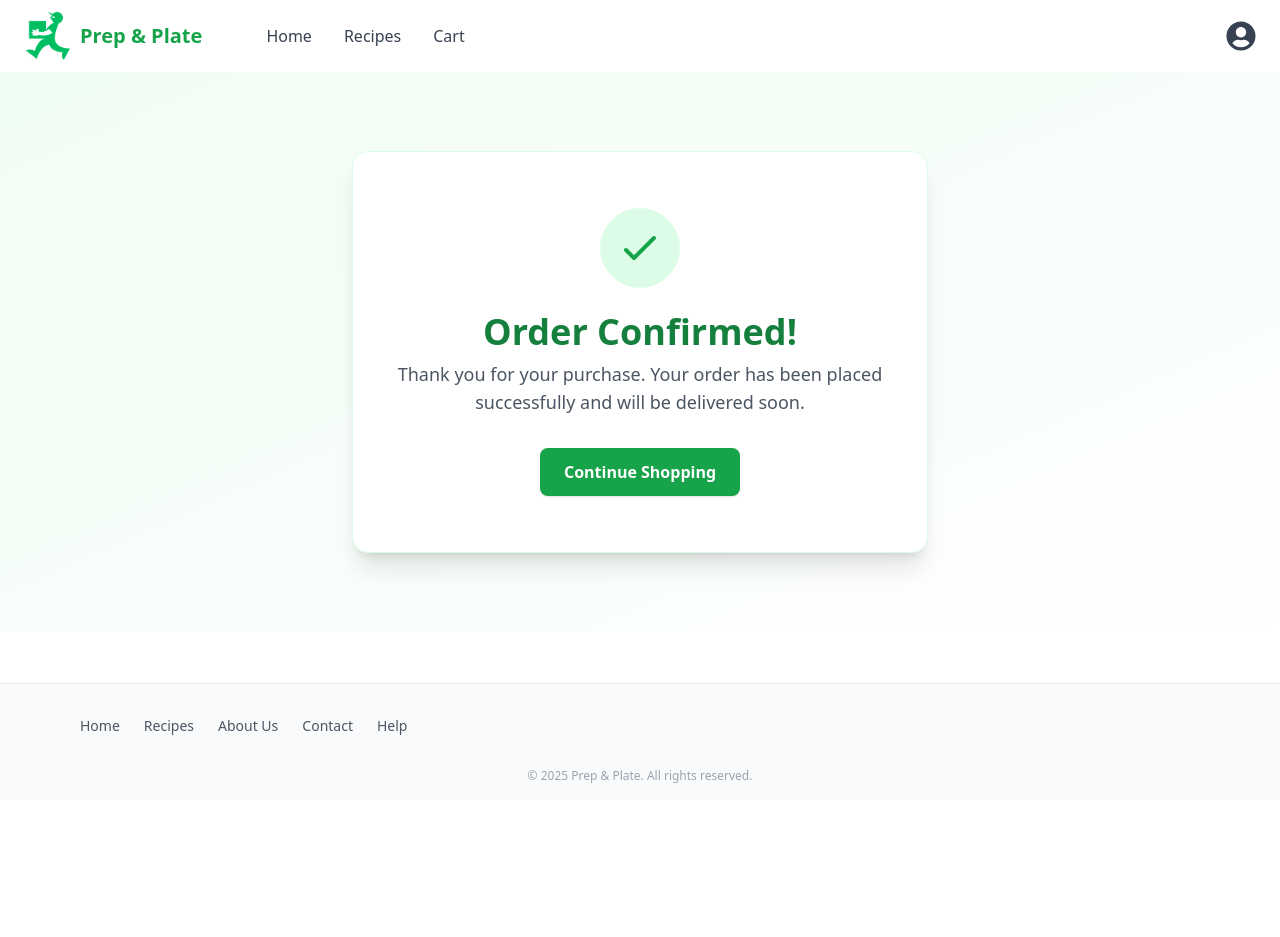
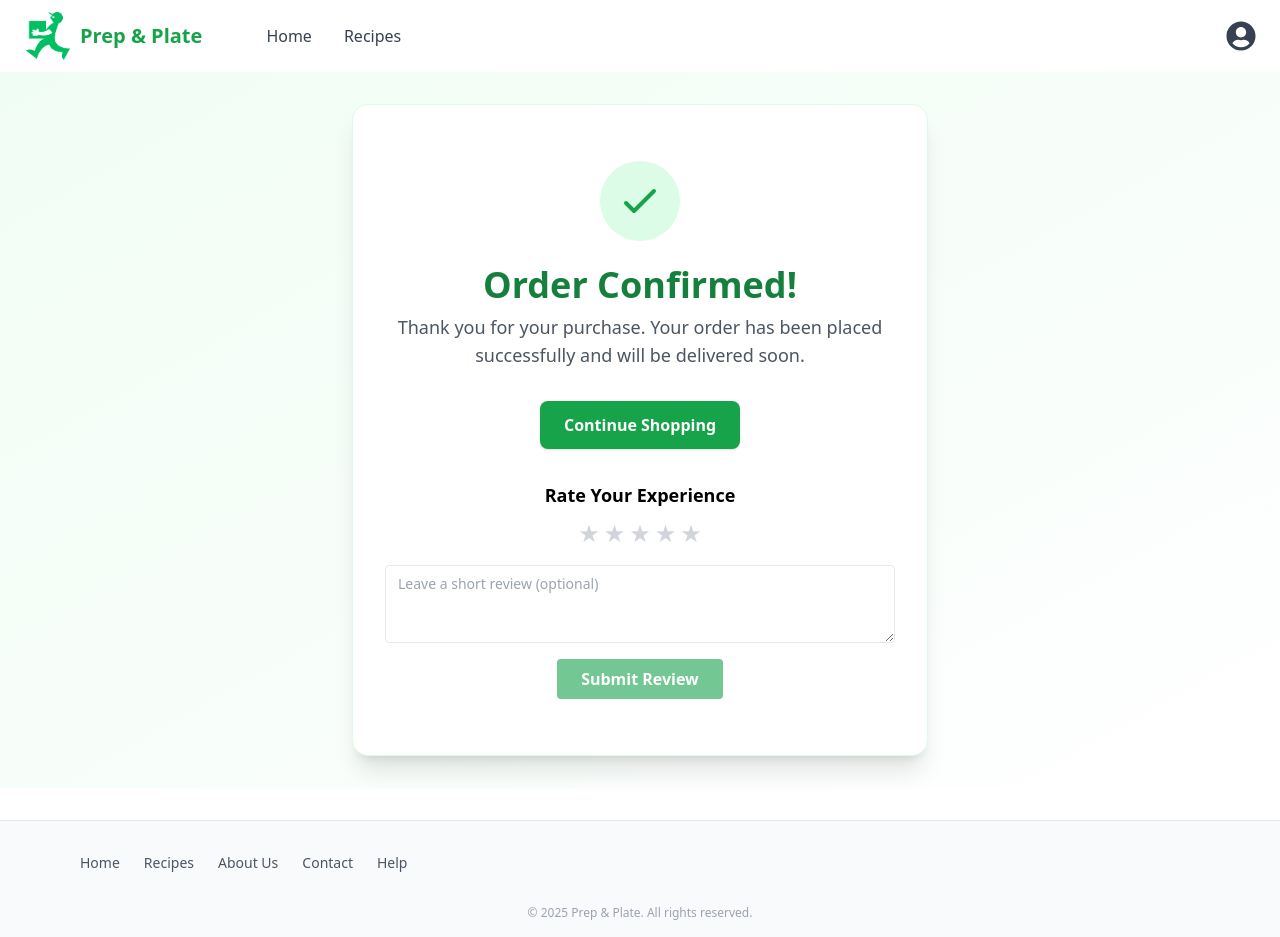
Before and after one commit to siyatadumjan/prep-and-plate, a React (Vite) app in the folder Prep_Plate_Frontend/: page /order-confirmation in a window 1280 px wide. Before the commit the page ends 800 px from the top, so only its background shows below. Built offline with nearby package versions, Linux system fonts and the light colour scheme.

Commit message:
orderconfirmation

```diff
--- a/Prep_Plate_Frontend/src/components/Navbar.jsx
+++ b/Prep_Plate_Frontend/src/components/Navbar.jsx
@@ -48,7 +48,7 @@ const Navbar = () => {
         </Link>
         <Link to="/" className="text-gray-700 hover:text-green-600">Home</Link>
         <Link to="/recipes" className="text-gray-700 hover:text-green-600">Recipes</Link>
-        <Link to="/cart" className="text-gray-700 hover:text-green-600">Cart</Link>
+        {user && <Link to="/cart" className="text-gray-700 hover:text-green-600">Cart</Link>}
       </div>
       <div className="flex items-center gap-4 relative">
         <button
--- a/Prep_Plate_Frontend/src/pages/Checkout.jsx
+++ b/Prep_Plate_Frontend/src/pages/Checkout.jsx
@@ -35,6 +35,10 @@ const Checkout = () => {
             <input type="radio" name="payment" value="Khalti" checked={payment === "Khalti"} onChange={() => setPayment("Khalti")} className="accent-green-600" />
             <span>Khalti</span>
           </label>
+          <label className="flex items-center gap-3 p-3 border rounded-lg hover:bg-gray-50 cursor-pointer">
+            <input type="radio" name="payment" value="Cash on Delivery" checked={payment === "Cash on Delivery"} onChange={() => setPayment("Cash on Delivery")} className="accent-green-600" />
+            <span>Cash on Delivery</span>
+          </label>
         </div>
 
         <div className="border-t pt-4">
@@ -47,13 +51,15 @@ const Checkout = () => {
               onChange={e => setAddress(e.target.value)}
               required
             />
+            <div className="relative">
+              <span className="absolute left-3 top-1/2 -translate-y-1/2 text-gray-500 select-none">+977</span>
               <input
                 type="tel"
-              className="w-full border rounded px-3 py-2 text-gray-700 focus:outline-none focus:ring-2 focus:ring-green-500 text-sm sm:text-base"
+                className="w-full border rounded pl-14 pr-3 py-2 text-gray-700 focus:outline-none focus:ring-2 focus:ring-green-500 text-sm sm:text-base"
                 placeholder="Enter your phone number"
                 value={phone}
                 onChange={e => {
-                const value = e.target.value;
+                  const value = e.target.value.replace(/[^0-9]/g, '');
                   setPhone(value);
                   // Validate Nepali phone number: 10 digits, starts with 98, 97, or 96
                   if (!/^9[876]\d{8}$/.test(value)) {
@@ -62,8 +68,10 @@ const Checkout = () => {
                     setPhoneError("");
                   }
                 }}
+                maxLength={10}
                 required
               />
+            </div>
             {phoneError && <div className="text-red-500 text-sm mt-1">{phoneError}</div>}
         </div>
 
--- a/Prep_Plate_Frontend/src/pages/OrderConfirmation.jsx
+++ b/Prep_Plate_Frontend/src/pages/OrderConfirmation.jsx
@@ -1,7 +1,18 @@
-import React from "react";
+import React, { useState } from "react";
 import { Link } from "react-router-dom";
 
-const OrderConfirmation = () => (
+const OrderConfirmation = () => {
+  const [rating, setRating] = useState(0);
+  const [hover, setHover] = useState(0);
+  const [review, setReview] = useState("");
+  const [submitted, setSubmitted] = useState(false);
+
+  const handleSubmit = (e) => {
+    e.preventDefault();
+    setSubmitted(true);
+  };
+
+  return (
     <div className="flex flex-col items-center justify-center min-h-[70vh] py-8 px-2 sm:px-4 bg-gradient-to-br from-green-50 to-white">
       <div className="bg-white rounded-2xl shadow-xl w-full max-w-md sm:max-w-lg md:max-w-xl flex flex-col items-center justify-center py-10 sm:py-14 px-4 sm:px-8 border border-green-100">
         <div className="flex items-center justify-center w-16 h-16 sm:w-20 sm:h-20 rounded-full bg-green-100 mb-4 sm:mb-6">
@@ -12,8 +23,41 @@ const OrderConfirmation = () => (
         <h1 className="text-2xl sm:text-3xl md:text-4xl font-extrabold mb-2 text-center text-green-700">Order Confirmed!</h1>
         <p className="text-base sm:text-lg text-gray-600 text-center mb-4 sm:mb-6">Thank you for your purchase. Your order has been placed successfully and will be delivered soon.</p>
         <Link to="/recipes" className="mt-2 px-4 py-2 sm:px-6 sm:py-3 bg-green-600 text-white rounded-lg font-semibold shadow hover:bg-green-700 transition w-full sm:w-auto text-center">Continue Shopping</Link>
+        {/* Review Section */}
+        <div className="mt-8 w-full">
+          <h2 className="text-lg font-semibold mb-2 text-center">Rate Your Experience</h2>
+          {submitted ? (
+            <div className="text-green-600 text-center font-medium py-4">Thank you for your feedback!</div>
+          ) : (
+            <form onSubmit={handleSubmit} className="flex flex-col items-center gap-4">
+              <div className="flex gap-1 text-2xl">
+                {[1,2,3,4,5].map(star => (
+                  <button
+                    type="button"
+                    key={star}
+                    className={star <= (hover || rating) ? "text-yellow-400" : "text-gray-300"}
+                    onClick={() => setRating(star)}
+                    onMouseEnter={() => setHover(star)}
+                    onMouseLeave={() => setHover(0)}
+                    aria-label={`Rate ${star} star${star > 1 ? 's' : ''}`}
+                  >★</button>
+                ))}
+              </div>
+              <textarea
+                className="w-full border rounded px-3 py-2 text-gray-700 focus:outline-none focus:ring-2 focus:ring-green-500 text-sm"
+                placeholder="Leave a short review (optional)"
+                value={review}
+                onChange={e => setReview(e.target.value)}
+                rows={3}
+                maxLength={200}
+              />
+              <button type="submit" className="bg-green-600 text-white px-6 py-2 rounded font-semibold hover:bg-green-700 transition disabled:opacity-60" disabled={rating === 0}>Submit Review</button>
+            </form>
+          )}
+        </div>
       </div>
     </div>
   );
+};
 
 export default OrderConfirmation;
--- a/Prep_Plate_Frontend/src/pages/RecipeDetails.jsx
+++ b/Prep_Plate_Frontend/src/pages/RecipeDetails.jsx
@@ -388,8 +388,15 @@ const RecipeDetails = () => {
   const [servings, setServings] = useState(recipe.servings);
   const [checked, setChecked] = useState(Array(recipe.ingredients.length).fill(false));
   const [orderWarning, setOrderWarning] = useState("");
+  const [showLoginModal, setShowLoginModal] = useState(false);
+
+  const user = localStorage.getItem('prep_plate_user');
 
   const handleOrder = () => {
+    if (!user) {
+      setShowLoginModal(true);
+      return;
+    }
     if (!checked.some(Boolean)) {
       setOrderWarning("Please select at least one ingredient to order.");
       return;
@@ -434,15 +441,20 @@ const RecipeDetails = () => {
           <button onClick={handleOrder} className="bg-green-600 text-white px-6 py-2 rounded font-semibold hover:bg-green-700 mb-6 w-full sm:w-auto" disabled={!checked.some(Boolean)}>Order Ingredients</button>
           <div className="bg-gray-50 rounded-lg p-4 mb-4">
             <h2 className="font-semibold mb-2">Ingredients</h2>
-            <div className="text-xs text-gray-500 mb-2">Please tick at least one ingredient below to enable ordering.</div>
+            <div className="font-semibold text-green-700 mb-4 text-base sm:text-lg">Tick ingredients below to enable ordering.</div>
             <ul className="space-y-1">
               {adjustedIngredients.map((ing, i) => (
                 <li key={i} className="flex items-center gap-2">
-                  <input type="checkbox" className="accent-green-600" checked={checked[i]} onChange={e => {
-                    const arr = [...checked];
-                    arr[i] = e.target.checked;
-                    setChecked(arr);
-                  }} />
+                  <input
+                    type="checkbox"
+                    className="accent-green-600"
+                    checked={checked[i]}
+                    onChange={e => {
+                      const arr = [...checked];
+                      arr[i] = e.target.checked;
+                      setChecked(arr);
+                    }}
+                  />
                   <span>{ing.qty} {ing.unit} {ing.name}</span>
                 </li>
               ))}
@@ -466,6 +478,29 @@ const RecipeDetails = () => {
           ))}
         </ol>
       </div>
+      {/* Login Modal */}
+      {showLoginModal && (
+        <div className="fixed inset-0 bg-black bg-opacity-40 flex items-center justify-center z-50">
+          <div className="bg-white rounded-lg shadow-lg p-8 max-w-sm w-full text-center">
+            <h2 className="text-xl font-bold mb-4 text-green-700">You need to sign up or log in first!</h2>
+            <p className="mb-6 text-gray-600">Please log in or create an account to order ingredients.</p>
+            <div className="flex gap-4 justify-center">
+              <button
+                className="bg-green-600 text-white px-4 py-2 rounded font-semibold hover:bg-green-700 transition"
+                onClick={() => navigate('/login')}
+              >
+                Go to Login
+              </button>
+              <button
+                className="bg-gray-200 text-gray-700 px-4 py-2 rounded font-semibold hover:bg-gray-300 transition"
+                onClick={() => setShowLoginModal(false)}
+              >
+                Close
+              </button>
+            </div>
+          </div>
+        </div>
+      )}
     </div>
   );
 };
```
Lines whose indentation alone changed are shown as unchanged.
